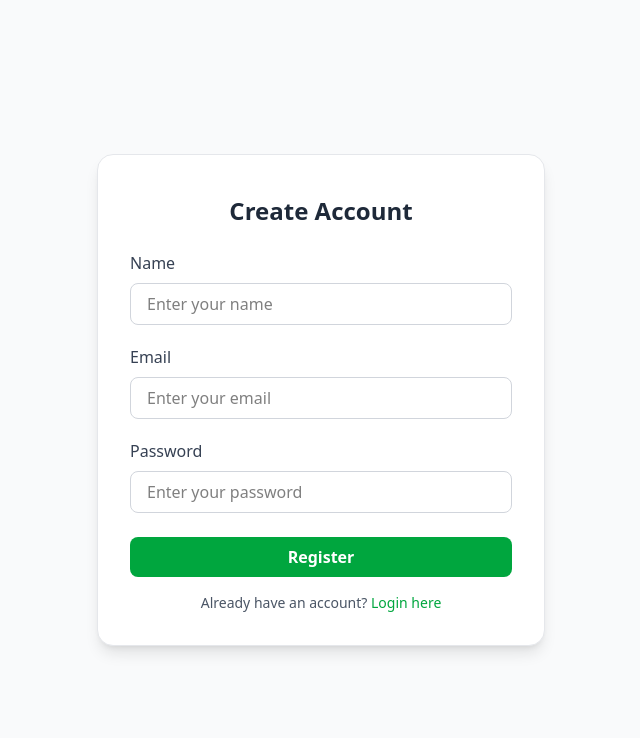
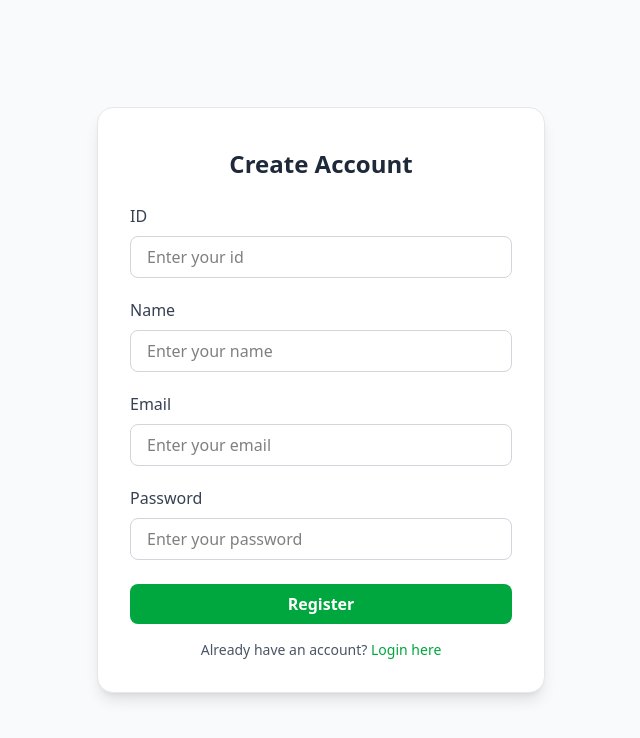
Before and after one commit to Nanasaheb29/Employee-Managment-System, a React (Vite) app: page /register in a window 1280 px wide. Shown: the top 738 px of the page, without its empty margins (319-959 px from the left). Built offline with nearby package versions, Linux system fonts and the light colour scheme.

Commit message:
add image

```diff
--- a/src/Components.jsx/Register.jsx
+++ b/src/Components.jsx/Register.jsx
@@ -4,6 +4,7 @@
 
 function Register() {
   const [register, setRegister] = useState({
+    id:0,
     name: "",
     email: "",
     password: "",
@@ -21,6 +22,7 @@
 
     axios
       .post("http://localhost:8080/register", {
+        id:register.id,
         name: register.name,
         email: register.email,
         password: register.password,
@@ -47,6 +49,19 @@
         <h2 className="text-2xl font-bold text-center text-gray-800 mb-6">
           Create Account
         </h2>
+
+
+        {/* id Field */}
+        <div className="mb-5">
+          <label className="block text-gray-700 font-medium mb-2">ID</label>
+          <input
+            type="number"
+            name="id"
+            onChange={inputHandler}
+            placeholder="Enter your id"
+            className="w-full px-4 py-2 border border-gray-300 rounded-lg focus:outline-none focus:ring-2 focus:ring-green-400"
+          />
+        </div>
 
         {/* Name Field */}
         <div className="mb-5">
--- a/src/Components.jsx/Welcome.jsx
+++ b/src/Components.jsx/Welcome.jsx
@@ -16,7 +16,7 @@
         </p>
 
         <img
-          src="/src/assets/ZguYz8t2UUcvBUhF_Employeemanagement.avif"
+          src="/public/ZguYz8t2UUcvBUhF_Employeemanagement.avif"
           alt="Employee Management"
           className="w-full max-w-3xl rounded-2xl shadow-lg hover:scale-105 transition-transform duration-300"
         />
```
Also changed, not shown: public/ZguYz8t2UUcvBUhF_Employeemanagement.avif (renamed from src/assets/ZguYz8t2UUcvBUhF_Employeemanagement.avif).
